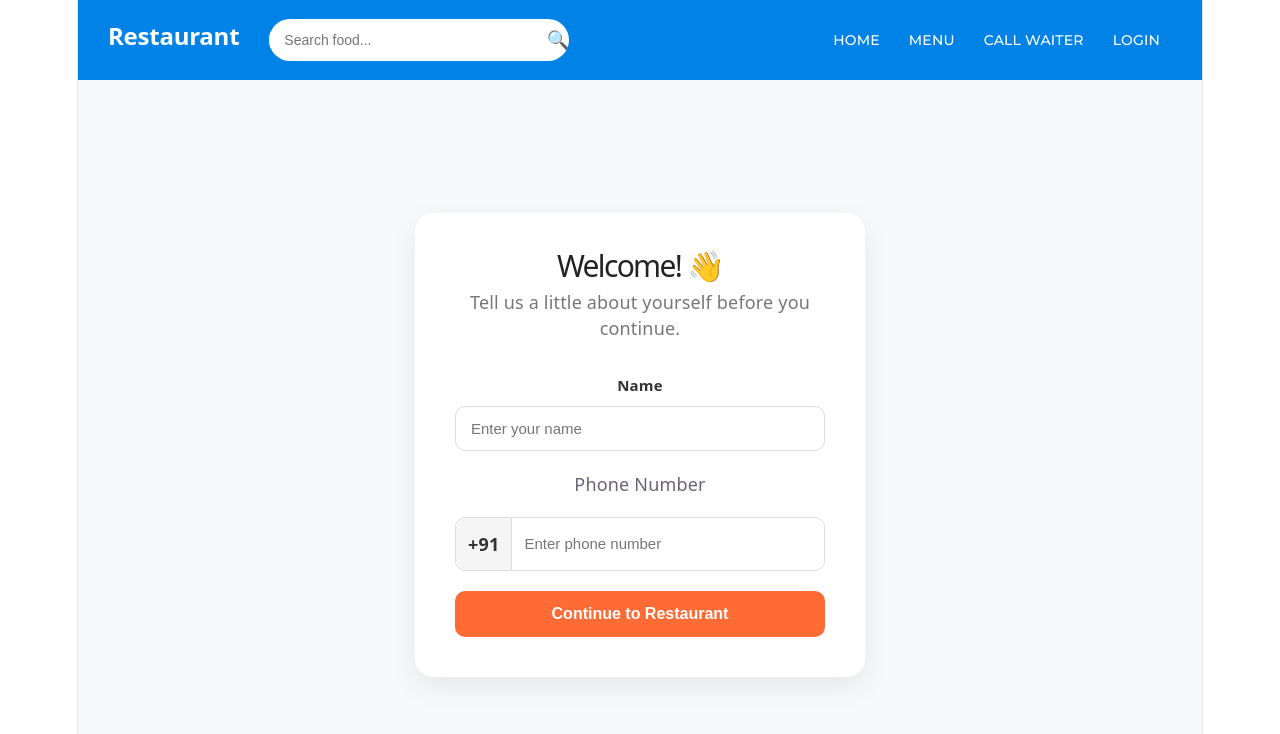
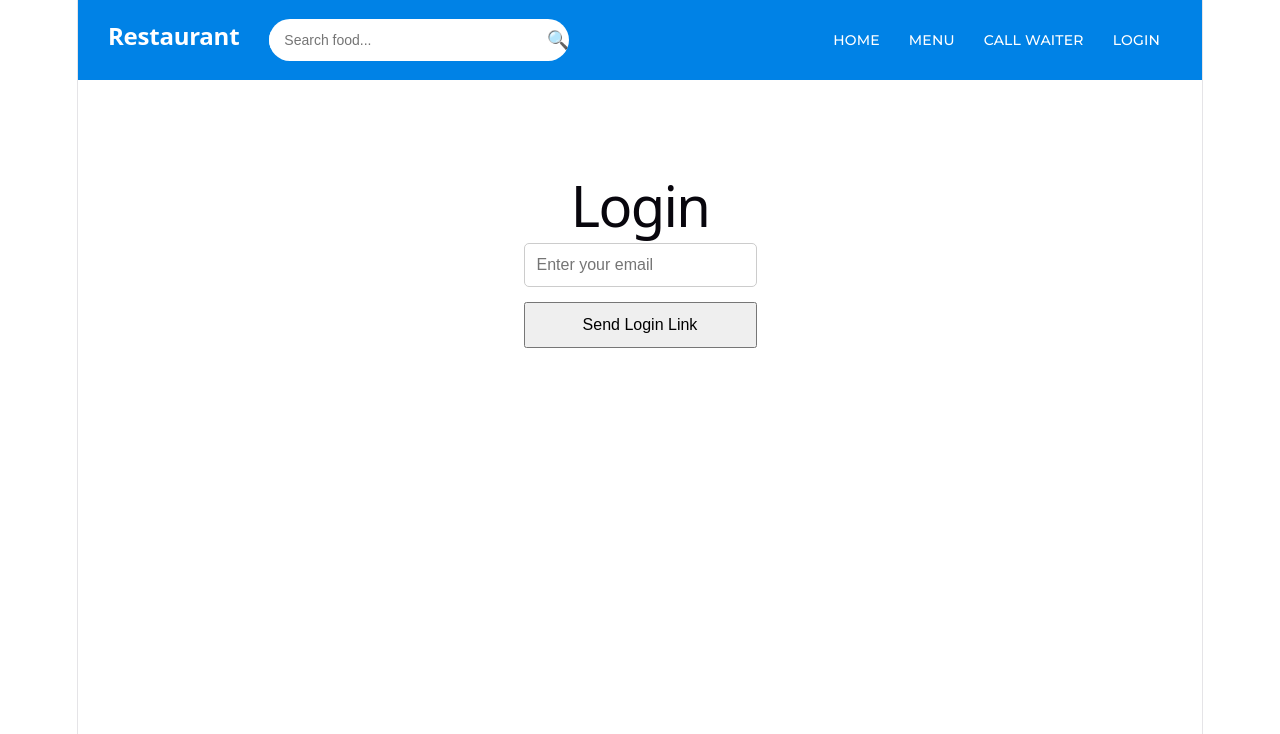
Before and after one commit to girish200097/restaurant-management-system, a React (Vite) app in the folder frontend/: page / in a window 1280 px wide. Shown: the top 734 px of the page. Built offline with nearby package versions, Linux system fonts and the light colour scheme.

Commit message:
Open application on login page

```diff
--- a/frontend/src/pages/user/Login.jsx
+++ b/frontend/src/pages/user/Login.jsx
@@ -11,8 +11,8 @@ function Login() {
     useEffect(() => {
         const token = localStorage.getItem("token");
 
-        if (token) {
-            navigate("/");
+       if (token) {
+            navigate("/menu");
         }
     }, [navigate]);
 
--- a/frontend/src/routes/AppRoutes.jsx
+++ b/frontend/src/routes/AppRoutes.jsx
@@ -17,7 +17,7 @@ import WaiterDashboard from "../pages/waiter/WaiterDashboard";
 function AppRoutes() {
   return (
     <Routes>
-      <Route path="/" element={<Home />} />
+      <Route path="/" element={<Login />} />
       <Route
           path="/menu"
           element={
```
